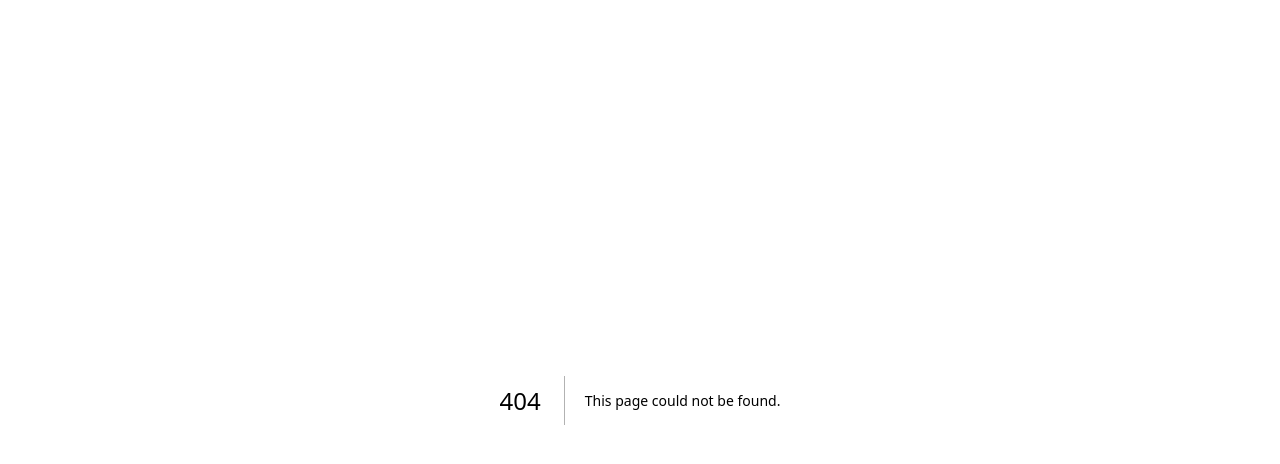
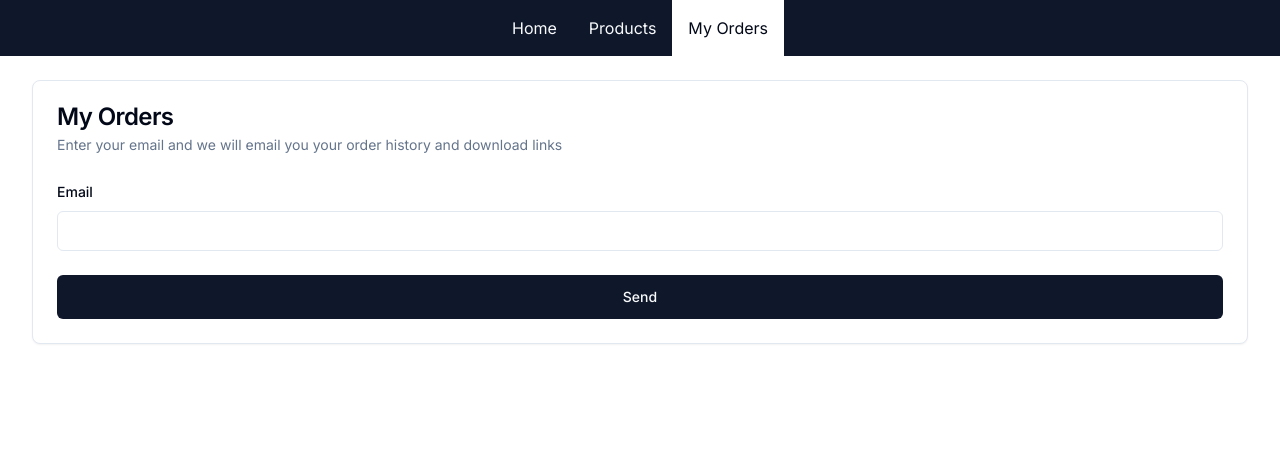
Before and after one commit to frdrk00/ecommerce-nextjs-admin-dashboard, a Next.js app: page /orders in a window 1280 px wide. Before the commit this address had no page. Shown: the top 464 px of the page. Built offline with nearby package versions, Linux system fonts and the light colour scheme; no server answers.

Commit message:
Customer My Orders Page

```diff
--- /dev/null
+++ b/src/actions/orders.tsx
@@ -0,0 +1,79 @@
+"use server"
+
+import db from "@/db/db"
+import OrderHistoryEmail from "@/email/OrderHistory"
+import { Resend } from "resend"
+import { z } from "zod"
+
+const emailSchema = z.string().email()
+const resend = new Resend(process.env.RESEND_API_KEY as string)
+
+export async function emailOrderHistory(
+  prevState: unknown,
+  formData: FormData
+): Promise<{ message?: string; error?: string }> {
+  const result = emailSchema.safeParse(formData.get("email"))
+
+  if (result.success === false) {
+    return { error: "Invalid email address" }
+  }
+
+  const user = await db.user.findUnique({
+    where: { email: result.data },
+    select: {
+      email: true,
+      orders: {
+        select: {
+          pricePaidInCents: true,
+          id: true,
+          createdAt: true,
+          product: {
+            select: {
+              id: true,
+              name: true,
+              imagePath: true,
+              description: true,
+            },
+          },
+        },
+      },
+    },
+  })
+
+  if (user == null) {
+    return {
+      message:
+        "Check your email to view your order history and download your products.",
+    }
+  }
+
+  const orders = user.orders.map(async (order) => {
+    return {
+      ...order,
+      downloadVerificationId: (
+        await db.downloadVerification.create({
+          data: {
+            expiresAt: new Date(Date.now() + 24 * 1000 * 60 * 60),
+            productId: order.product.id,
+          },
+        })
+      ).id,
+    }
+  })
+
+  const data = await resend.emails.send({
+    from: `Support <${process.env.RESEND_FROM_EMAIL}>`,
+    to: user.email,
+    subject: "Order History",
+    react: <OrderHistoryEmail orders={await Promise.all(orders)} />,
+  })
+
+  if (data.error) {
+    return { error: "There was an error sending your email. Please try again." }
+  }
+
+  return {
+    message:
+      "Check your email to view your order history and download your products.",
+  }
+}
--- /dev/null
+++ b/src/app/(customerFacing)/orders/page.tsx
@@ -0,0 +1,63 @@
+"use client"
+
+import { emailOrderHistory } from "@/actions/orders"
+import { Button } from "@/components/ui/button"
+import {
+  Card,
+  CardContent,
+  CardDescription,
+  CardFooter,
+  CardHeader,
+  CardTitle,
+} from "@/components/ui/card"
+import { Input } from "@/components/ui/input"
+import { Label } from "@/components/ui/label"
+import { useFormState, useFormStatus } from "react-dom"
+
+export default function MyOrdersPage() {
+  const [data, action] = useFormState(emailOrderHistory, {})
+  return (
+    <form
+      action={action}
+      className="max-2-xl mx-auto">
+      <Card>
+        <CardHeader>
+          <CardTitle>My Orders</CardTitle>
+          <CardDescription>
+            Enter your email and we will email you your order history and
+            download links
+          </CardDescription>
+        </CardHeader>
+        <CardContent>
+          <div className="space-y-2">
+            <Label htmlFor="email">Email</Label>
+            <Input
+              type="email"
+              required
+              name="email"
+              id="email"
+            />
+            {data.error && <div className="text-destructive">{data.error}</div>}
+          </div>
+        </CardContent>
+        <CardFooter>
+          {data.message ? <p>{data.message}</p> : <SubmitButton />}
+        </CardFooter>
+      </Card>
+    </form>
+  )
+}
+
+function SubmitButton() {
+  const { pending } = useFormStatus()
+
+  return (
+    <Button
+      className="w-full"
+      size="lg"
+      disabled={pending}
+      type="submit">
+      {pending ? "Sending..." : "Send"}
+    </Button>
+  )
+}
--- a/src/email/OrderHistory.tsx
+++ b/src/email/OrderHistory.tsx
@@ -0,0 +1,81 @@
+import {
+  Body,
+  Container,
+  Head,
+  Heading,
+  Hr,
+  Html,
+  Preview,
+  Tailwind,
+} from "@react-email/components"
+import React from "react"
+import { OrderInformation } from "./_components/OrderInformation"
+
+type OrderHistoryEmailProps = {
+  orders: {
+    id: string
+    pricePaidInCents: number
+    createdAt: Date
+    downloadVerificationId: string
+    product: {
+      name: string
+      imagePath: string
+      description: string
+    }
+  }[]
+}
+
+OrderHistoryEmail.PreviewProps = {
+  orders: [
+    {
+      id: crypto.randomUUID(),
+      createdAt: new Date(),
+      pricePaidInCents: 10000,
+      downloadVerificationId: crypto.randomUUID(),
+      product: {
+        name: "Product name",
+        description: "Some description",
+        imagePath:
+          "/products/5aba7442-e4a5-4d2e-bfa7-5bd358cdad64-02 - What Is Next.js.jpg",
+      },
+    },
+    {
+      id: crypto.randomUUID(),
+      createdAt: new Date(),
+      pricePaidInCents: 2000,
+      downloadVerificationId: crypto.randomUUID(),
+      product: {
+        name: "Product name 2",
+        description: "Some other desc",
+        imagePath:
+          "/products/db3035a5-e762-41b0-996f-d54ec730bc9c-01 - Course Introduction.jpg",
+      },
+    },
+  ],
+} satisfies OrderHistoryEmailProps
+
+export default function OrderHistoryEmail({ orders }: OrderHistoryEmailProps) {
+  return (
+    <Html>
+      <Preview>Order History & Downloads</Preview>
+      <Tailwind>
+        <Head />
+        <Body className="font-sans bg-white">
+          <Container className="max-w-xl">
+            <Heading>Order History</Heading>
+            {orders.map((order, index) => (
+              <React.Fragment key={order.id}>
+                <OrderInformation
+                  order={order}
+                  product={order.product}
+                  downloadVerificationId={order.downloadVerificationId}
+                />
+                {index < orders.length - 1 && <Hr />}
+              </React.Fragment>
+            ))}
+          </Container>
+        </Body>
+      </Tailwind>
+    </Html>
+  )
+}
```
Also changed, not shown: 1 other file (tests, documents, lock files or other folders).
